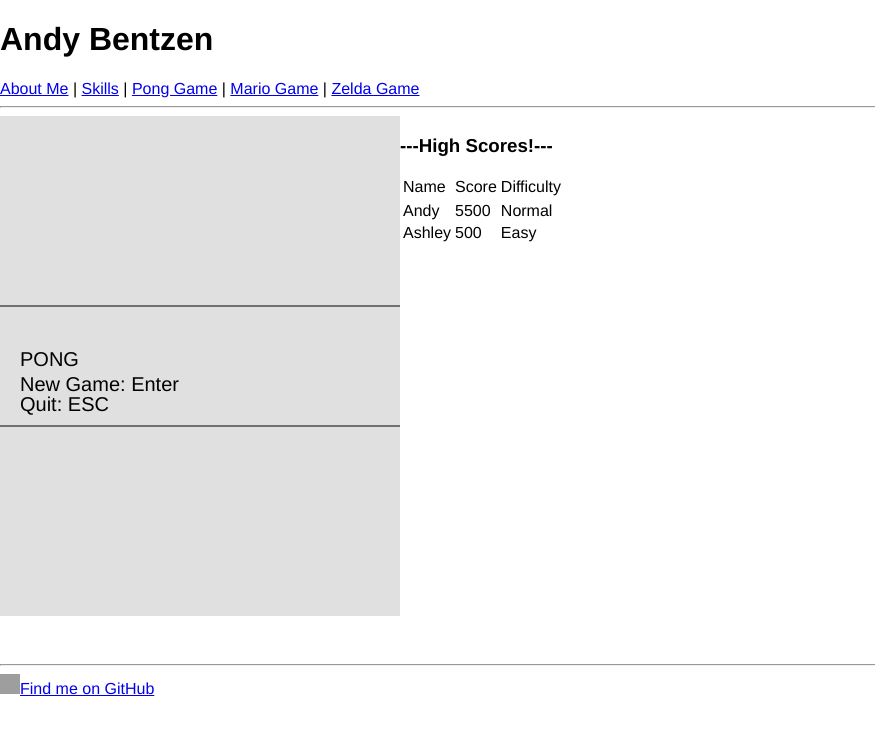
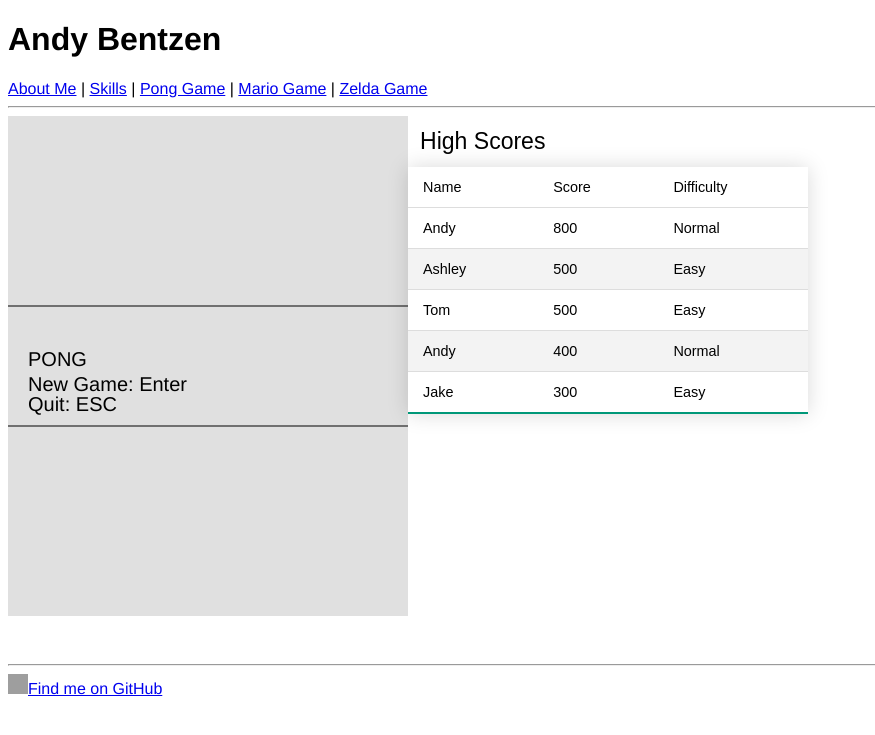
Before and after one commit to bentzen-andy/PersonalPortfolio, a PHP site: page /html/pong.php in a window 1280 px wide. Shown: the top 735 px of the page, without its empty margins (0-875 px from the left). Run offline with PHP 8.4, Linux system fonts and the light colour scheme; grey boxes are pictures that could not be loaded.

Commit message:
added style to table

```diff
--- a/css/main.css
+++ b/css/main.css
@@ -12,7 +12,7 @@ html {
 }
 
 body {
-    margin: 0;
+    margin: 5;
 }
 
 .float-left {
@@ -22,3 +22,45 @@ body {
 footer {
     clear: both;
 }
+
+.styled-table {
+    border-collapse: collapse;
+    /* margin: 25px 0; */
+    font-size: 0.9em;
+    font-family: sans-serif;
+    min-width: 400px;
+    box-shadow: 0 0 20px rgba(0, 0, 0, 0.15);
+}
+
+.styled-table thead tr {
+    background-color: #009879;
+    color: #ffffff;
+    text-align: left;
+}
+
+.styled-table th,
+.styled-table td {
+    padding: 12px 15px;
+}
+
+.styled-table caption {
+    font-size: 1.6em;
+    padding: 12px;
+    text-align: left;
+}
+
+.styled-table tbody tr {
+    border-bottom: 1px solid #dddddd;
+}
+
+.styled-table tbody tr:nth-of-type(even) {
+    background-color: #f3f3f3;
+}
+
+.styled-table tbody tr:last-of-type {
+    border-bottom: 2px solid #009879;
+}
+.styled-table tbody tr.active-row {
+    font-weight: bold;
+    color: #009879;
+}
--- a/data/scores.csv
+++ b/data/scores.csv
@@ -1,2 +1,5 @@
-Andy,5500,Normal
+Andy,400,Normal
 Ashley,500,Easy
+Jake,300,Easy
+Tom,500,Easy
+Andy,800,Normal
--- a/html/skills.php
+++ b/html/skills.php
@@ -35,7 +35,7 @@
         </table>
 
         <h2>Classes I've Taken</h2>
-        <table border="1">
+        <table class="styled-table">
           <tr>
             <td>Course</td>
             <td>University</td>
--- a/php/scoreboard.php
+++ b/php/scoreboard.php
@@ -24,10 +24,8 @@
         // Add $data as the last parameter, to sort by the common key
         array_multisort($score, SORT_DESC, $name, SORT_ASC, $csvData);
 
-        print "<h3>";
-        print "---High Scores!---";
-        print "</h3>";
-        print "<table>";
+        print "<table class='styled-table'>";
+        print "<caption>High Scores</caption>";
         print "<tr><td>Name</td><td>Score</td><td>Difficulty</td><tr>";
 
         $i = 0;
```
